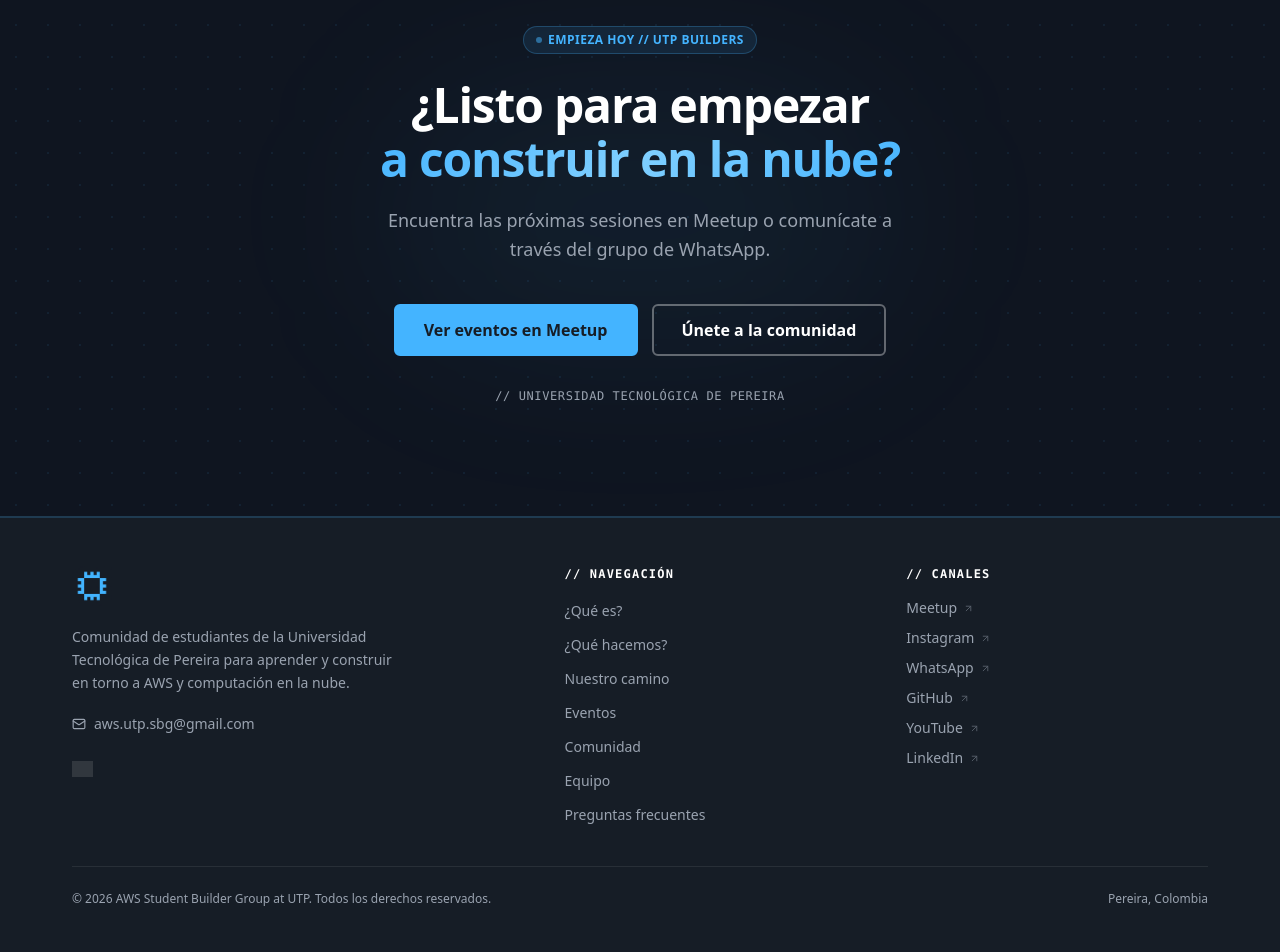
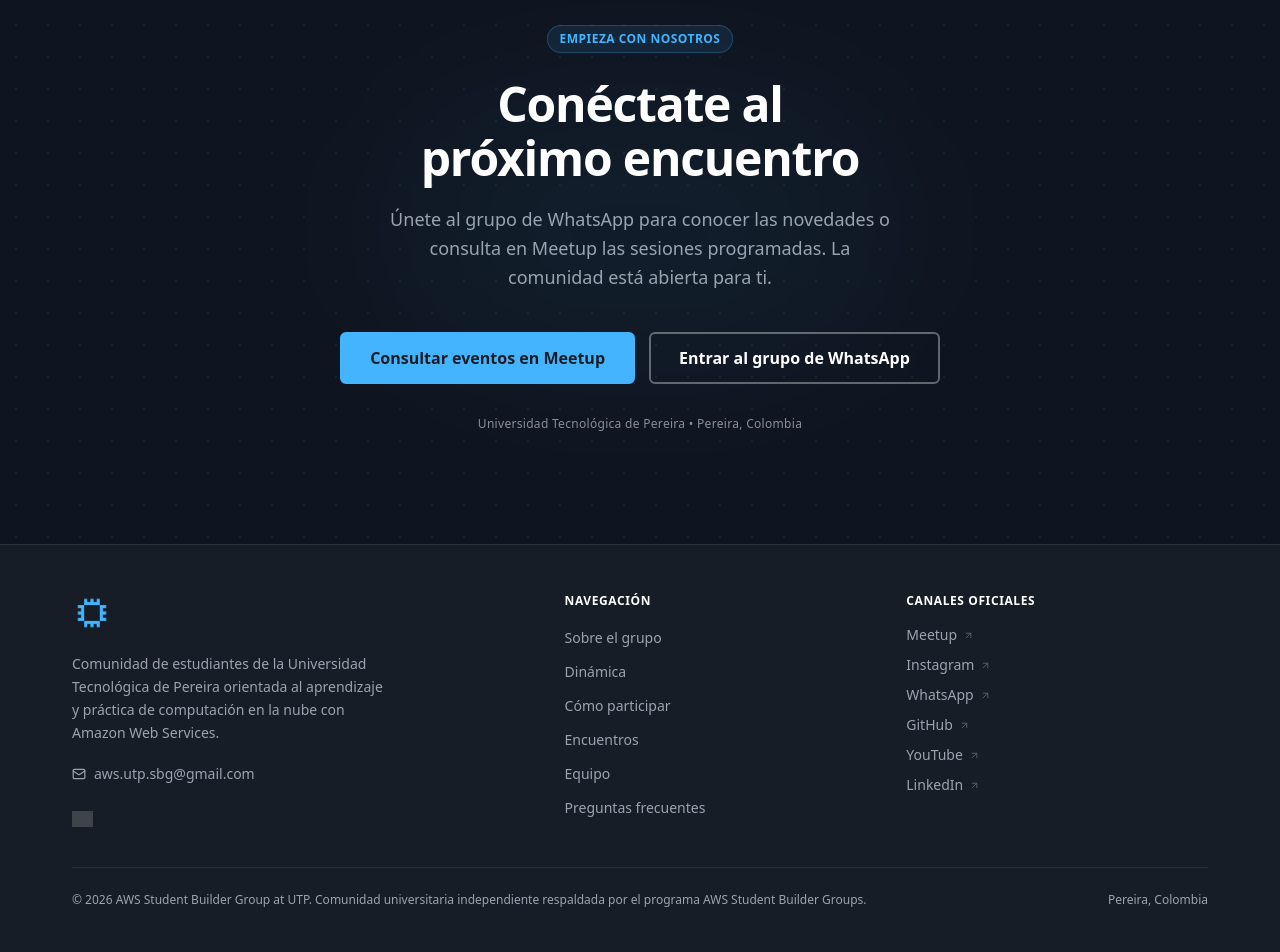
Before and after one commit to aws-sbg-utp/aws-sbg-utp, a React (Vite) app: page / in a window 1280 px wide. Shown: the part 6940-7892 px from the top of the page. Built offline with nearby package versions, Linux system fonts and the light colour scheme; grey boxes are pictures that could not be loaded.

Commit message:
feat(closing): update FAQ, FinalCTA, Footer and README with approved editorial redesign

```diff
--- a/src/components/FAQ.tsx
+++ b/src/components/FAQ.tsx
@@ -24,16 +24,17 @@ export default function FAQ() {
           {/* Header */}
           <div className="text-center mb-12 lg:mb-14">
             <div className="mb-4 inline-flex justify-center">
-              <SectionTag label="07 // PREGUNTAS FRECUENTES" variant="light" />
+              <SectionTag label="DUDAS HABITUALES" variant="light" />
             </div>
             <h2
               id="faq-heading"
-              className="text-3xl sm:text-4xl lg:text-5xl font-black text-navy leading-tight tracking-tight mb-4"
+              className="text-3xl sm:text-4xl lg:text-5xl font-black text-navy leading-tight tracking-tight text-balance mb-4"
             >
               Preguntas frecuentes
             </h2>
-            <p className="text-muted-light text-base sm:text-lg max-w-xl mx-auto leading-relaxed">
-              Respuestas a dudas habituales sobre la comunidad, requisitos y cómo participar.
+            <p className="text-muted-light text-base sm:text-lg max-w-xl mx-auto leading-relaxed text-pretty">
+              Respuestas claras y transparentes sobre la dinámica del grupo, los requisitos de
+              participación y el uso de AWS.
             </p>
           </div>
 
--- a/src/components/FinalCTA.tsx
+++ b/src/components/FinalCTA.tsx
@@ -29,19 +29,18 @@ export default function FinalCTA() {
 
       <div className="container-base relative z-10">
         <div className="max-w-2xl mx-auto text-center">
-          {/* Technical Tag */}
+          {/* Editorial Tag */}
           <div className="inline-flex justify-center mb-6">
-            <SectionTag label="EMPIEZA HOY // UTP BUILDERS" hasDot />
+            <SectionTag label="EMPIEZA CON NOSOTROS" />
           </div>
 
-          <h2 className="text-3xl sm:text-4xl lg:text-5xl font-black text-white leading-[1.12] tracking-tight mb-5">
-            ¿Listo para empezar
-            <br />
-            <span className="text-gradient-blue">a construir en la nube?</span>
+          <h2 className="text-3xl sm:text-4xl lg:text-5xl font-black text-white leading-[1.12] tracking-tight text-balance mb-5">
+            Conéctate al próximo encuentro
           </h2>
 
-          <p className="text-muted-dark text-base sm:text-lg mb-10 max-w-lg mx-auto leading-relaxed">
-            Encuentra las próximas sesiones en Meetup o comunícate a través del grupo de WhatsApp.
+          <p className="text-muted-dark text-base sm:text-lg mb-10 max-w-lg mx-auto leading-relaxed text-pretty">
+            Únete al grupo de WhatsApp para conocer las novedades o consulta en Meetup las sesiones
+            programadas. La comunidad está abierta para ti.
           </p>
 
           <div className="flex flex-col sm:flex-row gap-3.5 justify-center mb-8">
@@ -51,19 +50,19 @@ export default function FinalCTA() {
               icon={ArrowUpRight}
               id="final-cta-meetup"
             >
-              Ver eventos en Meetup
+              Consultar eventos en Meetup
             </CtaButton>
             <CtaButton
               href={SOCIAL_LINKS.whatsapp}
               variant="outline-white"
               id="final-cta-whatsapp"
             >
-              Únete a la comunidad
+              Entrar al grupo de WhatsApp
             </CtaButton>
           </div>
 
-          <p className="text-xs font-mono text-muted-dark tracking-wider uppercase">
-            // UNIVERSIDAD TECNOLÓGICA DE PEREIRA
+          <p className="text-xs text-text-subtle-dark tracking-wide">
+            Universidad Tecnológica de Pereira • Pereira, Colombia
           </p>
         </div>
       </div>
--- a/src/components/Footer.tsx
+++ b/src/components/Footer.tsx
@@ -19,11 +19,10 @@ const SOCIAL_ITEMS: SocialItem[] = [
 ]
 
 const FOOTER_LINKS = [
-  { label: '¿Qué es?', href: '#que-es' },
-  { label: '¿Qué hacemos?', href: '#que-hacemos' },
-  { label: 'Nuestro camino', href: '#nuestro-camino' },
-  { label: 'Eventos', href: '#eventos' },
-  { label: 'Comunidad', href: '#comunidad' },
+  { label: 'Sobre el grupo', href: '#sobre-el-grupo' },
+  { label: 'Dinámica', href: '#dinamica' },
+  { label: 'Cómo participar', href: '#como-participar' },
+  { label: 'Encuentros', href: '#encuentros' },
   { label: 'Equipo', href: '#equipo' },
   { label: 'Preguntas frecuentes', href: '#faq' },
 ]
@@ -31,7 +30,7 @@ const FOOTER_LINKS = [
 export default function Footer() {
   return (
     <footer
-      className="bg-navy border-t-2 border-brand-blue/20"
+      className="bg-navy border-t border-white/10"
       role="contentinfo"
       aria-label="Pie de página"
     >
@@ -51,7 +50,8 @@ export default function Footer() {
               />
             </div>
             <p className="text-muted-dark text-sm leading-relaxed max-w-xs mb-1">
-              Comunidad de estudiantes de la Universidad Tecnológica de Pereira para aprender y construir en torno a AWS y computación en la nube.
+              Comunidad de estudiantes de la Universidad Tecnológica de Pereira orientada al
+              aprendizaje y práctica de computación en la nube con Amazon Web Services.
             </p>
 
             {/* Email */}
@@ -69,7 +69,7 @@ export default function Footer() {
               <img
                 src="/assets/branding/aws-logo-white.svg"
                 alt="Amazon Web Services"
-                className="h-4 w-auto opacity-20"
+                className="h-4 w-auto opacity-30"
                 width="27"
                 height="16"
                 decoding="async"
@@ -79,8 +79,8 @@ export default function Footer() {
 
           {/* Navigation links */}
           <div>
-            <h3 className="font-mono text-xs font-bold text-white uppercase tracking-widest mb-4">
-              // NAVEGACIÓN
+            <h3 className="text-xs font-bold text-white uppercase tracking-wider mb-4">
+              Navegación
             </h3>
             <nav aria-label="Links del footer">
               <ul className="space-y-2.5" role="list">
@@ -100,8 +100,8 @@ export default function Footer() {
 
           {/* Social links */}
           <div>
-            <h3 className="font-mono text-xs font-bold text-white uppercase tracking-widest mb-4">
-              // CANALES
+            <h3 className="text-xs font-bold text-white uppercase tracking-wider mb-4">
+              Canales oficiales
             </h3>
             <ul className="space-y-2.5" role="list">
               {SOCIAL_ITEMS.map((item) => (
@@ -123,11 +123,12 @@ export default function Footer() {
         </div>
 
         {/* Bottom bar */}
-        <div className="pt-6 flex flex-col sm:flex-row items-center justify-between gap-2">
-          <p className="text-muted-dark text-xs">
-            © {CURRENT_YEAR} AWS Student Builder Group at UTP. Todos los derechos reservados.
+        <div className="pt-6 flex flex-col sm:flex-row items-center justify-between gap-2 text-xs text-muted-dark">
+          <p>
+            © {CURRENT_YEAR} AWS Student Builder Group at UTP. Comunidad universitaria independiente
+            respaldada por el programa AWS Student Builder Groups.
           </p>
-          <p className="text-muted-dark text-xs">
+          <p>
             Pereira, Colombia
           </p>
         </div>
```
Also changed, not shown: 1 other file (tests, documents, lock files or other folders).
